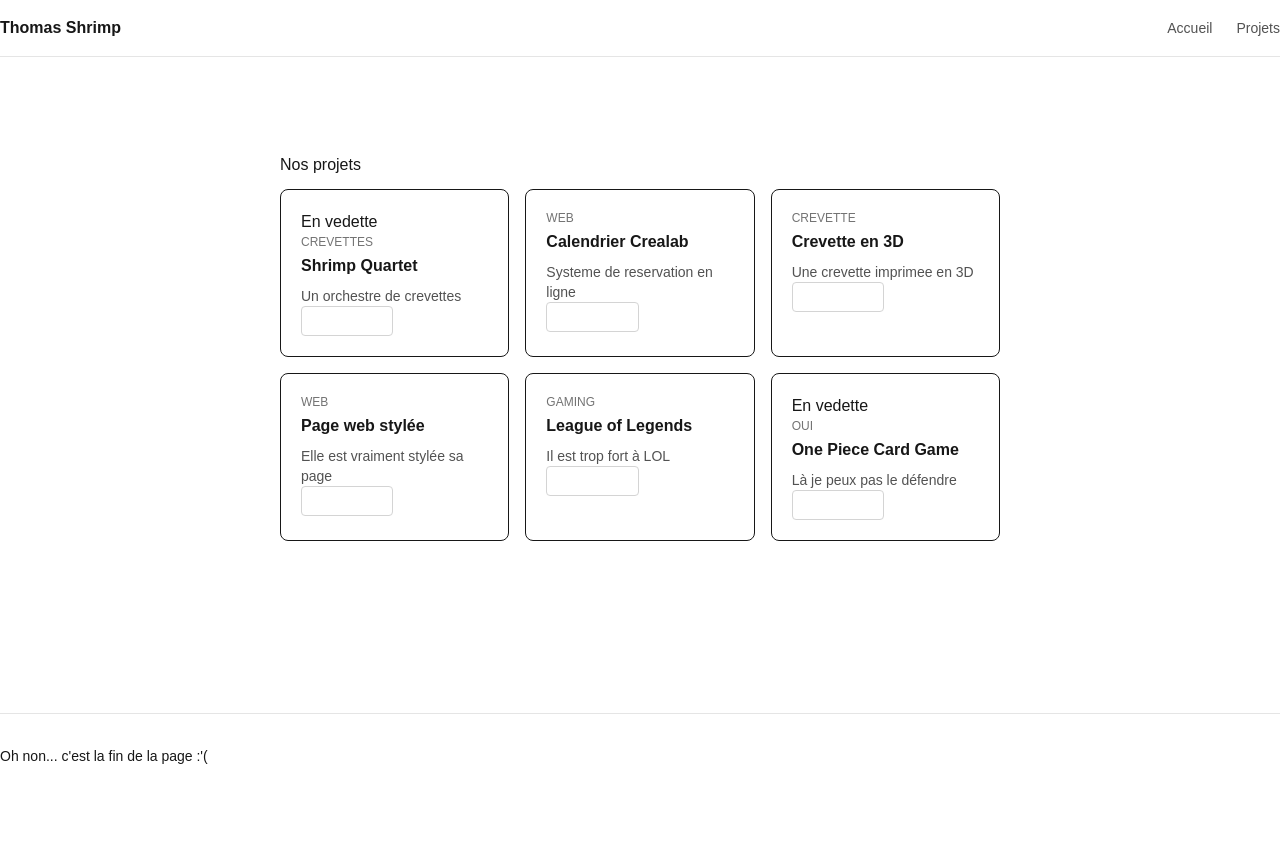
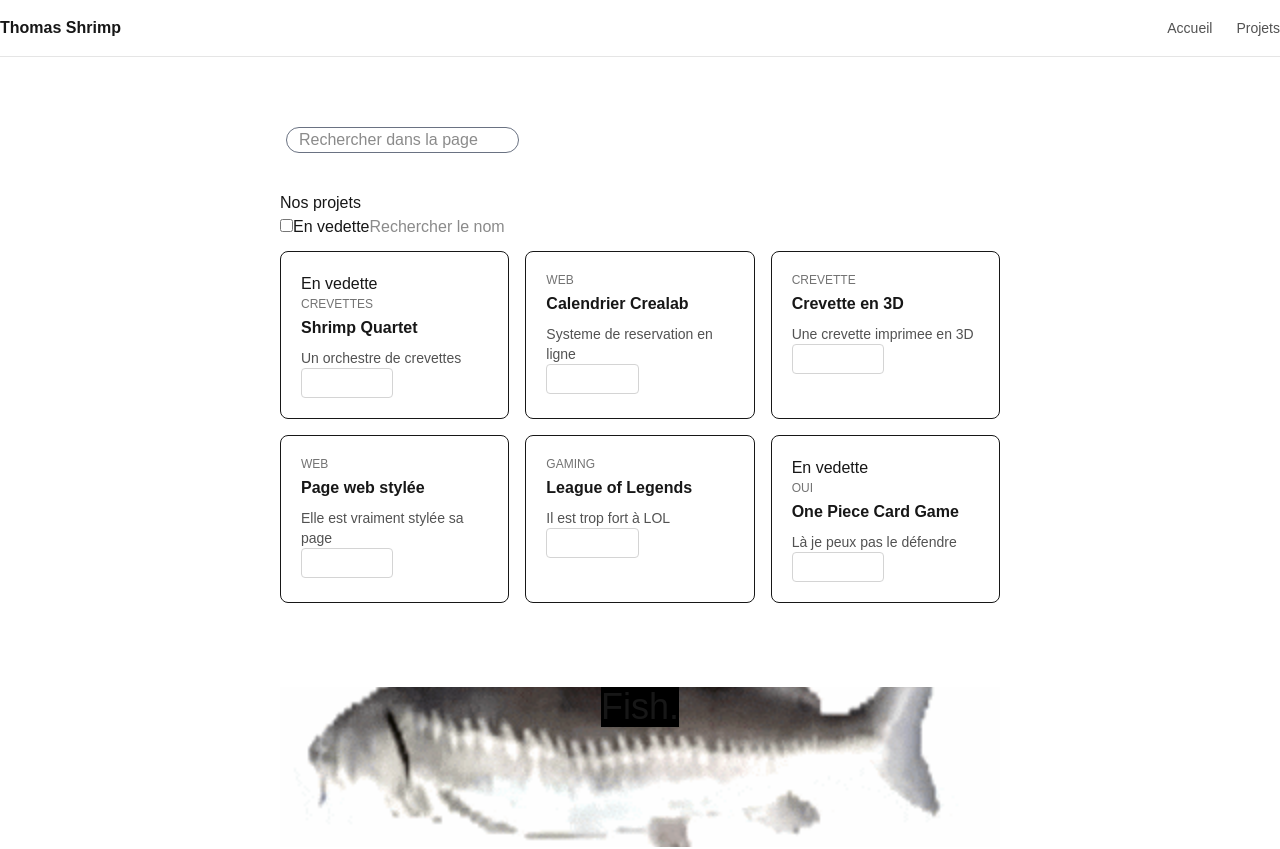
Before and after one commit to octerry/Nextfolio, a Next.js app: page /projets in a window 1280 px wide. Shown: the top 849 px of the page. Before the commit the page ends 800 px from the top, so only its background shows below. Built offline with nearby package versions, Linux system fonts and the light colour scheme.

Commit message:
[FINAL] dernier commit :'(

```diff
--- a/app/page.tsx
+++ b/app/page.tsx
@@ -1,9 +1,11 @@
+import SearchBar from "@/component/searchbar";
 import Hero from "@/component/hero";
 import Button from "@/component/button";
 import Section from "@/component/section";
 import Card from "@/component/card";
 import { CARDS } from "./DATA/cards";
 import Accordion from "@/component/accordion";
+import AdBanner from "@/component/ad-banner";
 
 const QUESTIONS = [
   {id:1, label:"Comment on peut t'épouser ?", resume:"Je fais pas ça déso"},
@@ -13,6 +15,7 @@ const QUESTIONS = [
 export default function Home() {
   return (
     <main className="mx-auto max-w-3xl px-6">
+      <SearchBar/>
       <Hero
         title="Le goat du dev web"
         text="Y'a pas de carabistouilles quand il t'embrouille"
@@ -36,6 +39,7 @@ export default function Home() {
           }
         </div>
       </Section>
+      <AdBanner linkTo="https://playriftbound.com/fr-fr/" imgSrc="/riftbounds.jpg" label="Achètes." />
     </main>
   );
 }
--- a/app/projets/page.tsx
+++ b/app/projets/page.tsx
@@ -1,19 +1,15 @@
-import Section from "@/component/section";
-import Card from "@/component/card";
-import { CARDS } from "../DATA/cards";
+"use client"
+
+import SearchBar from "@/component/searchbar";
+import ProjectCards from "@/component/project-cards";
+import AdBanner from "@/component/ad-banner";
 
 export default function Home() {
   return (
     <main className="mx-auto max-w-3xl px-6 py-16">
-            <Section title="Nos projets">
-              <div className="grid gap-4 sm:grid-cols-3 my-3">
-                {
-                  CARDS.map((unit)=>(
-                    <Card key={unit.id} title={unit.title} category={unit.category} resume={unit.resume} url={unit.url} state={unit.state} />
-                  ))
-                }
-              </div>
-            </Section>
+      <SearchBar/>
+      <ProjectCards/> {/*> J'ai fait un composant pour le use client */}
+      <AdBanner linkTo="https://www.youtube.com/watch?v=YAgJ9XugGBo" imgSrc="/fish.gif" label="Fish." />
     </main>
   );
 }
--- /dev/null
+++ b/component/ad-banner.tsx
@@ -0,0 +1,18 @@
+import Image from "next/image";
+
+type Props = {
+    linkTo:string
+    imgSrc:string
+    label:string
+}
+
+export default function AdBanner({ linkTo, imgSrc, label }:Props) {
+    return (
+        <a href={linkTo} >
+            <div>
+                <h1 className="text-4xl mx-auto relative top-10 bg-black w-fit">{label}</h1>
+                <Image className="w-full h-40 object-cover" src={imgSrc} width={1000} height={300} alt="ad"/>
+            </div>
+        </a>
+    )
+}
--- a/component/likeButton.tsx
+++ b/component/likeButton.tsx
@@ -11,7 +11,7 @@ export default function LikeButton({ onClick }:Props) {
 
     const STYLE = like ? "border-red-500 bg-red-500 text-black" : "border-neutral-300 text-white"
 
-    function handleClick(e:React.MouseEvent<HTMLButtonElement>) {
+    function handleClick(e:React.MouseEvent) {
         e.preventDefault();   // askip c'est pour éviter la redirection des trucs HTML
         e.stopPropagation();  // et celui là c'est pour NextJS et le Link
         setLike(!like);
--- /dev/null
+++ b/component/project-cards.tsx
@@ -0,0 +1,44 @@
+"use client"
+
+import { useState } from "react"
+
+import Section from "./section"
+import Card from "./card"
+import { CARDS } from "@/app/DATA/cards"
+
+export default function ProjectCards() {
+    const [newCards, setNewCards] = useState(CARDS);
+    const [vedette, setVedette] = useState(false);
+    const [search, setSearch] = useState("");
+
+    function updateCards() {
+
+    }
+
+    function handleVedetteChange(e:React.ChangeEvent<HTMLInputElement>) {
+        console.log(e.target.checked);
+    }
+
+    function handleTextChange(e:React.ChangeEvent<HTMLInputElement>) {
+        console.log(e.target.value);
+    }
+
+    return (
+        <Section title="Nos projets">
+            <form>
+                <label>
+                    <input type="checkbox" onChange={e => handleVedetteChange(e)}/>
+                    En vedette
+                </label>
+                <input type="text" placeholder="Rechercher le nom" onChange={e => handleTextChange(e)}/>
+            </form>
+            <div className="grid gap-4 sm:grid-cols-3 my-3">
+            {
+                newCards.map((unit)=>(
+                <Card key={unit.id} title={unit.title} category={unit.category} resume={unit.resume} url={unit.url} state={unit.state} />
+                ))
+            }
+            </div>
+        </Section>
+    )
+}
--- /dev/null
+++ b/component/searchbar.tsx
@@ -0,0 +1,20 @@
+'use client'
+
+import { useState } from "react"
+
+export default function SearchBar() {
+    const [content, setContent] = useState('');
+    const crevette = 'crevette'
+
+    function handleText(e:React.KeyboardEvent) {
+        if (e.code != "Backspace") {
+            setContent(crevette.slice(0,content.length+1));
+        } else {
+            if (content.length-1 >= 0) setContent(crevette.slice(0,content.length-1));
+        }
+    }
+
+    return (
+        <input placeholder="Rechercher dans la page" className="m-1.5 px-3 border-solid border-1 border-gray-500 rounded-3xl" value={content} type="text" onKeyDown={e => handleText(e)} onChange={()=>{}} />
+    )
+}
```
Also changed, not shown: public/fish.gif (added), public/riftbounds.jpg (added).
